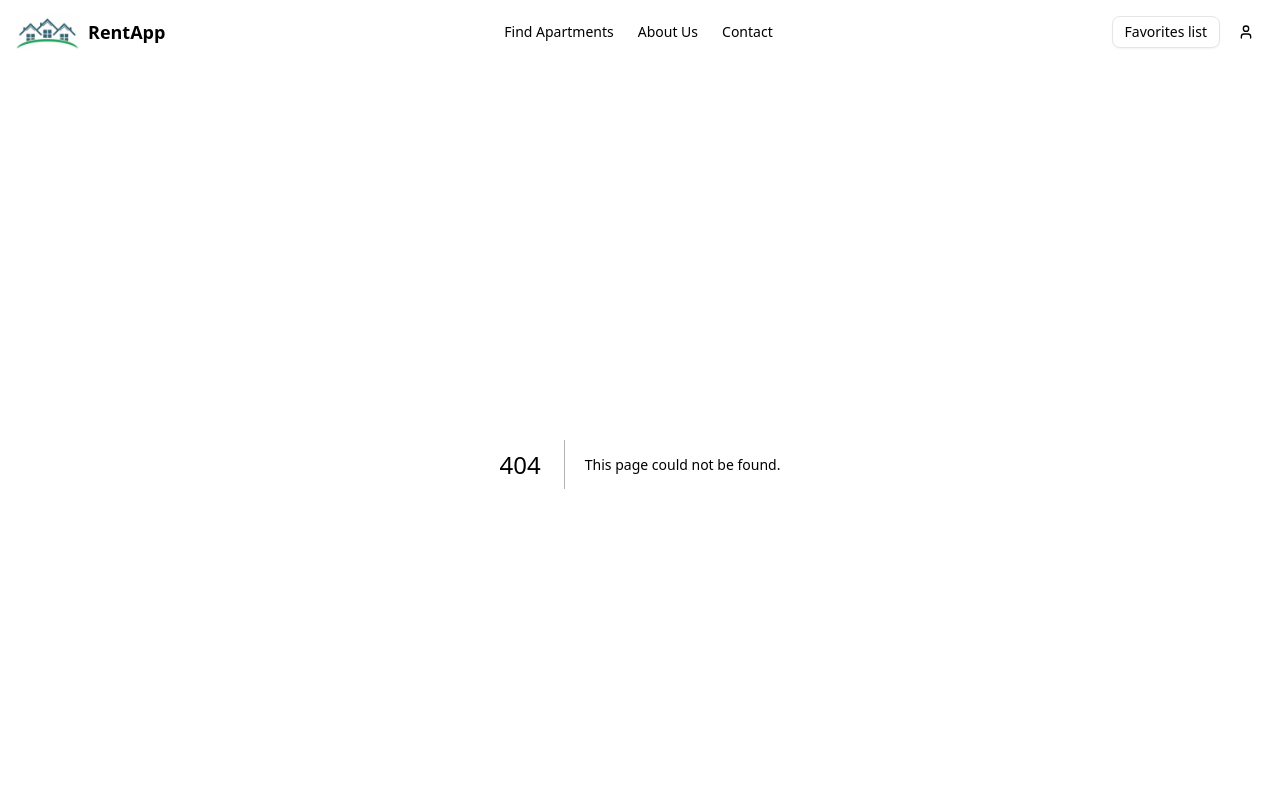
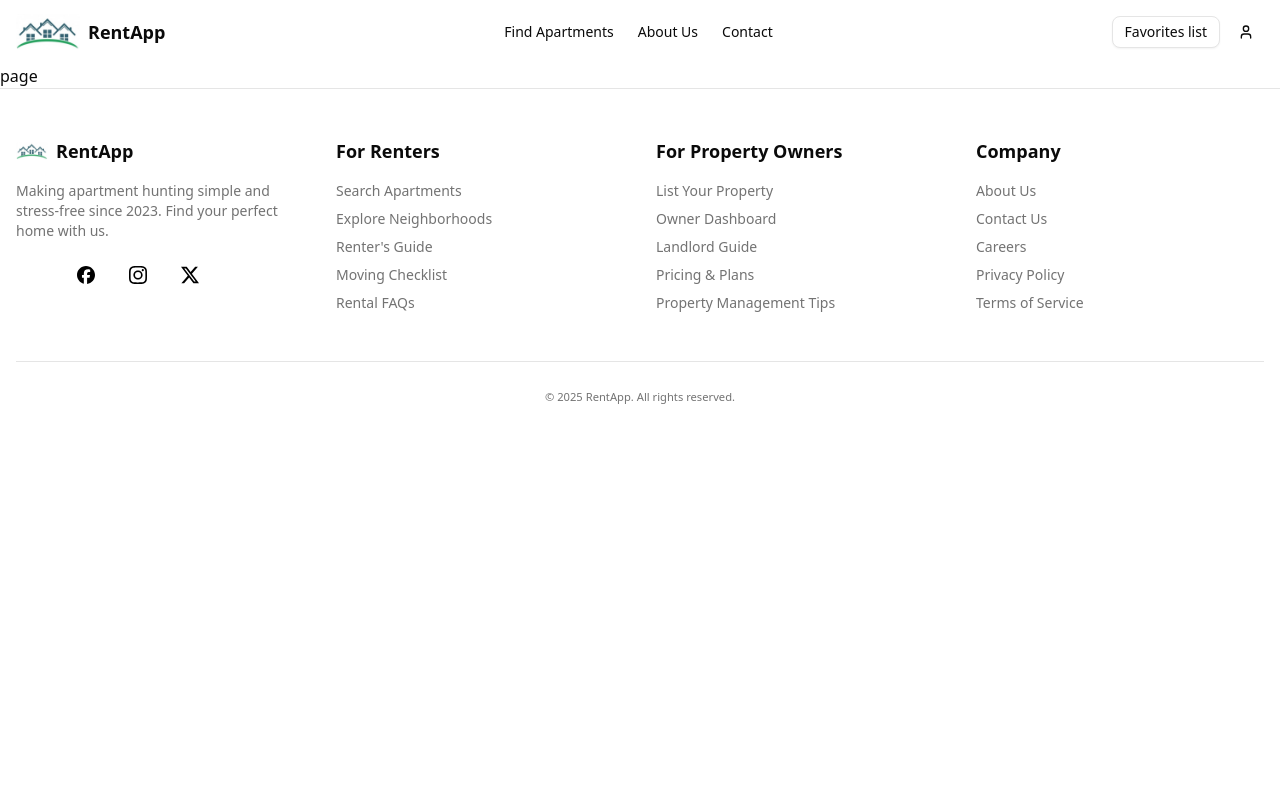
Before and after one commit to keremenen/rent-app, a Next.js app: page /favorites in a window 1280 px wide. Before the commit this address had no page. Shown: the top 800 px of the page. Built offline with nearby package versions, Linux system fonts and the light colour scheme.

Commit message:
Create favorites subpage

```diff
--- /dev/null
+++ b/src/app/favorites/page.tsx
@@ -0,0 +1,3 @@
+export default function FavoritiesPage() {
+  return <div>page</div>;
+}
--- a/src/components/main-navigation.tsx
+++ b/src/components/main-navigation.tsx
@@ -97,7 +97,7 @@ export function MainNavigation() {
         </nav>
 
         <div className="flex items-center gap-2">
-          <Link href="/list-property" className="hidden md:block">
+          <Link href="/favorites" className="hidden md:block">
             <Button variant="outline" size="sm">
               Favorites list
             </Button>
```
